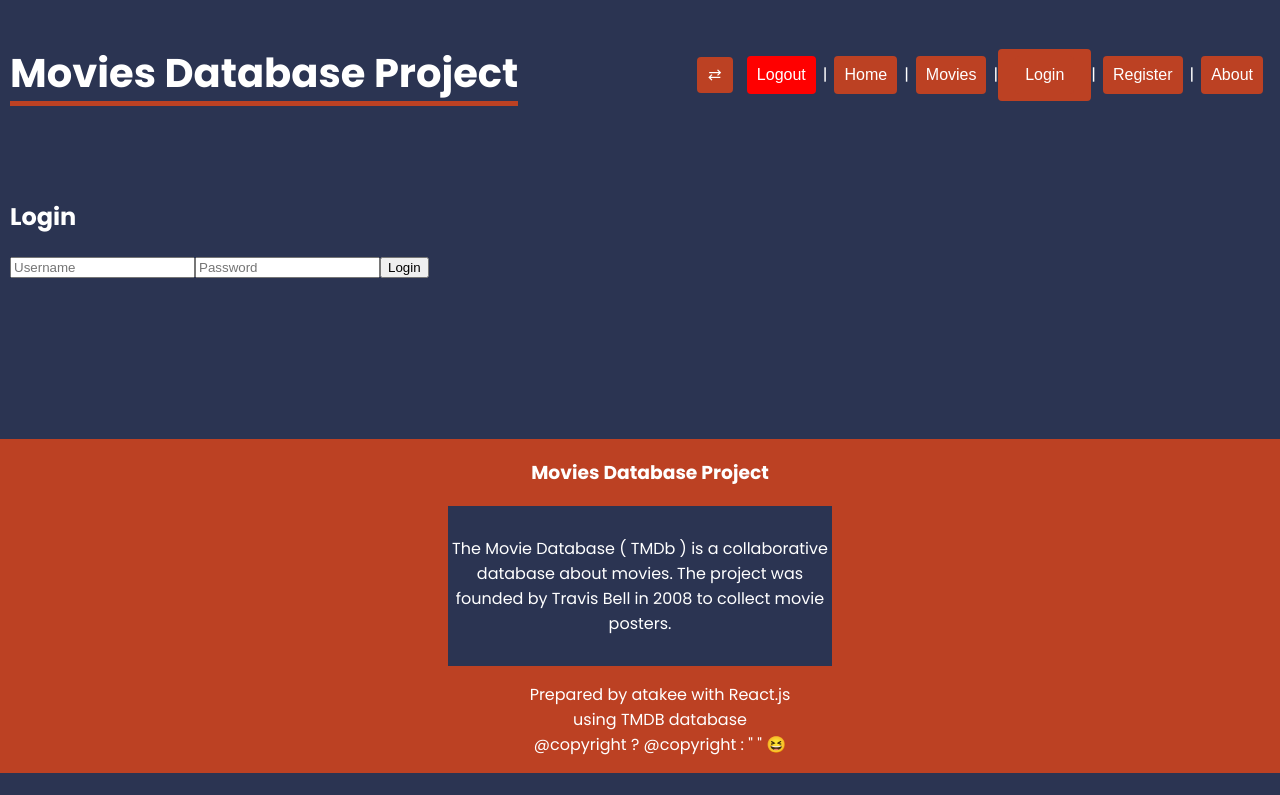
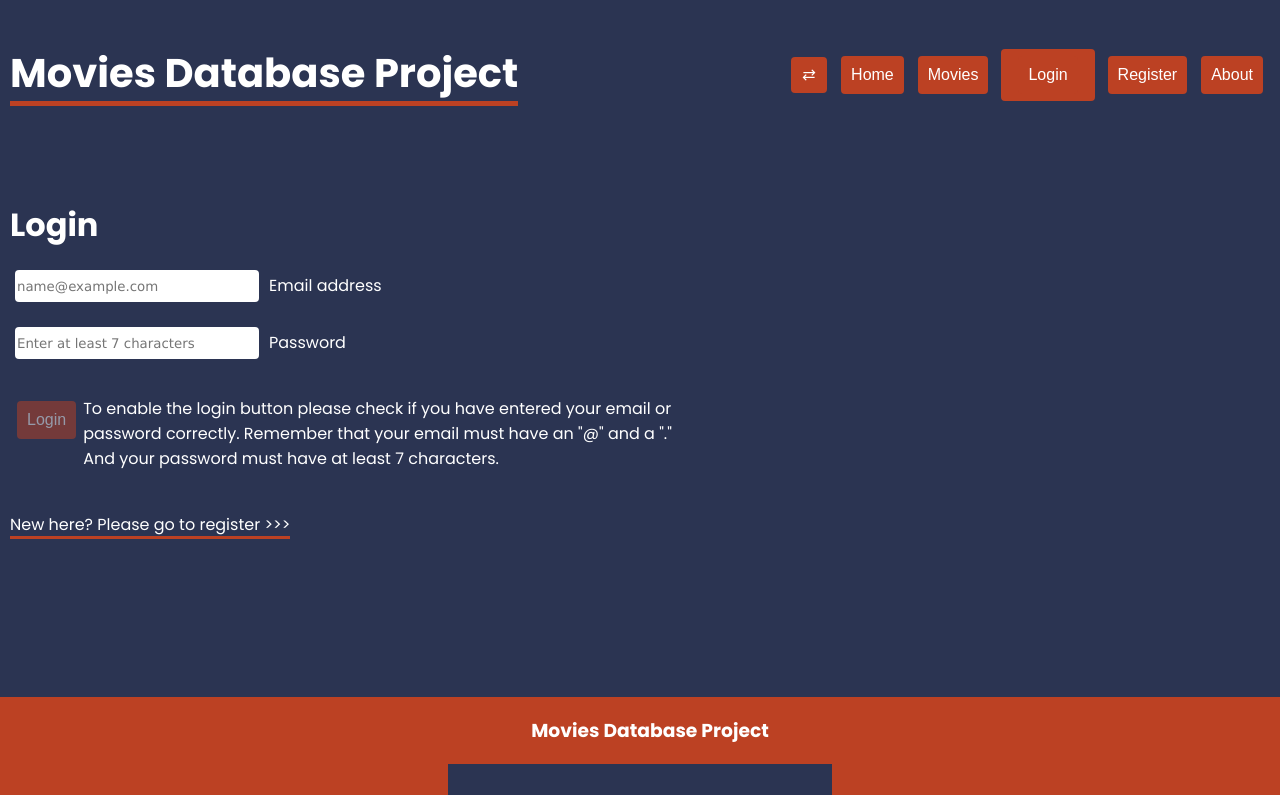
Before and after one commit to atakee72/movie-db, a React (Create React App) app: page /login in a window 1280 px wide. Shown: the top 795 px of the page. Built offline with nearby package versions, Linux system fonts and the light colour scheme; no server answers.

Commit message:
"Login and logout have been done with Firebase"

```diff
--- a/package.json
+++ b/package.json
@@ -13,6 +13,7 @@
     "bootstrap": "^5.2.3",
     "firebase": "^9.16.0",
     "react": "^18.2.0",
+    "react-bootstrap": "^2.7.0",
     "react-dom": "^18.2.0",
     "react-router-dom": "^6.6.2",
     "react-scripts": "5.0.1",
--- a/src/App.css
+++ b/src/App.css
@@ -69,3 +69,20 @@ nav {
 .imgAsLink {
   display: inline-block;
 }
+
+.disabledBtn {
+  opacity: 0.5
+}
+
+.inlineP {
+  display: inline-block;
+  width: 75vh;
+  margin-top: 2px;
+}
+
+.warning {
+  display: flex;
+  justify-content: flex-start;
+  align-items: flex-start;
+  margin-top: 10px;
+}
--- a/src/components/Navbar.js
+++ b/src/components/Navbar.js
@@ -22,40 +22,35 @@ function Navbar({ redTheme, setRedTheme }) {
       >
         <>sync_alt</>
       </Button>
-      {user ? (
+      {user && (
         <Button2 backgroundColor="red" onClick={logout}>
           Logout
         </Button2>
-      ) : (
-        <Button2 backgroundColor="green" onClick={login}>
-          Login
-        </Button2>
       )}{" "}
-      |
       <NavLink to="/">
         <Button>
           <span>Home</span>
         </Button>
       </NavLink>{" "}
-      |
       <NavLink to="movies">
         <Button>
           <span>Movies</span>
         </Button>
       </NavLink>{" "}
-      |
-      <NavLink to="login">
+
+      {user ? "" : (<NavLink to="login">
         <Button>
           <span>Login</span>
         </Button>
-      </NavLink>{" "}
-      |
-      <NavLink to="register">
-        <Button>
-          <span>Register</span>
-        </Button>
-      </NavLink>{" "}
-      |
+      </NavLink>)}{" "}
+
+      {!user && (
+        <NavLink to="register">
+          <Button>
+            <span>Register</span>
+          </Button>
+        </NavLink>
+      )}{" "}
       <NavLink to="about">
         <Button>
           <span>About</span>
--- a/src/pages/Login.js
+++ b/src/pages/Login.js
@@ -1,12 +1,105 @@
-import React from "react";
+import { useState } from "react";
+import { Button } from "../styles/Button.styles";
+import { useContext } from "react";
+import { AuthContext } from "../store/AuthContext";
+import FloatingLabel from "react-bootstrap/FloatingLabel";
+import Form from "react-bootstrap/Form";
+import { Link } from "react-router-dom";
 
 function Login() {
+  const [email, setEmail] = useState("");
+  const [password, setPassword] = useState("");
+  const { login } = useContext(AuthContext);
+
+  const handleEmail = (e) => {
+    const emailInput = e.target.value;
+    setEmail(emailInput);
+  };
+
+  const handlePassword = (event) => {
+    const passInput = event.target.value;
+    setPassword(passInput);
+  };
+
+  const handleLogin = () => {
+    login(email, password);
+  };
+
   return (
     <div>
-      <h2>Login</h2>
-      <input type="text" placeholder="Username" />
-      <input type="text" placeholder="Password" />
-      <button>Login</button>
+      <h1>Login</h1>
+      <div>
+        <>
+          <FloatingLabel
+            htmlFor="email"
+            controlId="floatingInput"
+            label="Email address"
+            className="mb-3"
+          >
+            <Form.Control
+              style={{
+                height: "30px",
+                borderRadius: "4px",
+                border: "none",
+                margin: "0 10px 0 5px",
+                fontFamily: "Verdana",
+                width: "30vh",
+              }}
+              name="email"
+              onChange={handleEmail}
+              type="email"
+              placeholder="name@example.com"
+            />
+          </FloatingLabel>
+          <br />
+          <FloatingLabel
+            htmlFor="password"
+            controlId="floatingPassword"
+            label="Password"
+          >
+            <Form.Control
+              style={{
+                height: "30px",
+                borderRadius: "4px",
+                border: "none",
+                margin: "0 10px 0 5px",
+                fontFamily: "Verdana",
+                width: "30vh",
+              }}
+              size="md"
+              name="password"
+              onChange={handlePassword}
+              type="password"
+              placeholder="Enter at least 7 characters"
+            />
+          </FloatingLabel>
+        </>
+        <br />
+        {email.includes("@") && email.includes(".") && password.length > 6 ? (
+          <div className="warning">
+            <Button onClick={handleLogin}>Login</Button>
+            <p className="inlineP">
+              {" "}
+              Please click login button. Your email and password are OK!
+            </p>
+          </div>
+        ) : (
+          <div
+            className="warning" /*style={{display: "flex", justifyContent: "flex-start", alignItems: "flex-start", marginTop:"10px"}}*/
+          >
+            <Button className="disabledBtn" disabled>
+              Login
+            </Button>
+            <p className="inlineP">
+              {" "}
+              To enable the login button please check if you have entered your email or password correctly. Remember that your email must have an "@" and a "." And your password must have at least 7 characters.{" "}
+            </p>{" "}
+            <br />
+          </div>
+        )}
+      </div>
+      <br />
+      <Link to="/register"><span>New here? Please go to register >>></span></Link>
     </div>
   );
 }
--- a/src/pages/Register.js
+++ b/src/pages/Register.js
@@ -2,6 +2,9 @@ import { useState } from "react";
 import { Button } from "../styles/Button.styles";
 import { useContext } from "react";
 import { AuthContext } from "../store/AuthContext";
+import FloatingLabel from "react-bootstrap/FloatingLabel";
+import Form from "react-bootstrap/Form";
+import { Link } from "react-router-dom";
 
 function Register() {
   const [email, setEmail] = useState("");
@@ -11,15 +14,11 @@ function Register() {
   const handleEmail = (e) => {
     const emailInput = e.target.value;
     setEmail(emailInput);
-    // emailInput.includes("@" && ".") ? setEmail(emailInput) : alert("What you have entered is not an email address.")
   };
 
   const handlePassword = (event) => {
     const passInput = event.target.value;
     setPassword(passInput);
-    // passInput?.length > 7
-    //   ? setPassword(passInput)
-    //   : alert("Your password must have more than 7 characters.");
   };
 
   const handleRegister = () => {
@@ -30,25 +29,78 @@ function Register() {
     <div>
       <h1>Register</h1>
       <div>
-        {" "}
-        <label htmlFor="email">E-mail </label>
-        <input
-          type="email"
-          name="email"
-          id="email"
-          onChange={handleEmail}
-        />{" "}
+        <>
+          <FloatingLabel
+            htmlFor="email"
+            controlId="floatingInput"
+            label="Email address"
+            className="mb-3"
+          >
+            <Form.Control
+              style={{
+                height: "30px",
+                borderRadius: "4px",
+                border: "none",
+                margin: "0 10px 0 5px",
+                fontFamily: "Verdana",
+                width: "30vh",
+              }}
+              name="email"
+              onChange={handleEmail}
+              type="email"
+              placeholder="name@example.com"
+            />
+          </FloatingLabel>
+          <br />
+          <FloatingLabel
+            htmlFor="password"
+            controlId="floatingPassword"
+            label="Password"
+          >
+            <Form.Control
+              style={{
+                height: "30px",
+                borderRadius: "4px",
+                border: "none",
+                margin: "0 10px 0 5px",
+                fontFamily: "Verdana",
+                width: "30vh",
+              }}
+              size="md"
+              name="password"
+              onChange={handlePassword}
+              type="password"
+              placeholder="Enter at least 7 characters"
+            />
+          </FloatingLabel>
+        </>
         <br />
-        <label htmlFor="password">Password </label>
-        <input
-          type="password"
-          name="password"
-          id="password"
-          onChange={handlePassword}
-        />{" "}
-        <br />
-        <Button onClick={handleRegister}>Register</Button>
+        {email.includes("@") && email.includes(".") && password.length > 6 ? (
+          <div className="warning">
+            <Button onClick={handleRegister}>Register</Button>
+            <p className="inlineP">
+              {" "}
+              Please click register button. Your email and password are OK!
+            </p>
+          </div>
+        ) : (
+          <div
+            className="warning" /*style={{display: "flex", justifyContent: "flex-start", alignItems: "flex-start", marginTop:"10px"}}*/
+          >
+            <Button className="disabledBtn" disabled>
+              Register
+            </Button>
+            <p className="inlineP">
+              {" "}
+              To enable the register button please check your email or password.
+              Your email must have an "@" and a "." And your password must have at least 7 characters.{" "}
+            </p>{" "}
+            <br />
+          </div>
+        )}
       </div>
+      <br />
+      <Link to="/login"><span>Already have an account? Please go to login >>></span></Link>
     </div>
   );
 }
--- a/src/routes/ProtectedRoute.js
+++ b/src/routes/ProtectedRoute.js
@@ -8,7 +8,7 @@ import { AuthContext } from "../store/AuthContext";
 function ProtectedRoute({ children }) {
   console.log("children of the protected :>> ", children);
 
-  const { user } = useContext(AuthContext);
+  const { user, loader } = useContext(AuthContext);
 
   //Option 1 (with internal variable):
   // const isUser = user ? true : false;
@@ -17,9 +17,9 @@ function ProtectedRoute({ children }) {
   // const isUser = isAuth(user);
 
   //Option 3 (with a custom (own) hook):
-  const isUser = useIsAuth(); // no need to pass the "user" variable, it already takes it elsewhere..
+  const isUser = useIsAuth(); // no need to pass the "user" variable, it already takes it (from) elsewhere..
 
-  return <>{isUser ? children : <Navigate to="/" />}</>;
+  return <>{loader ? <p>...loading...</p> : isUser ? children : <Navigate to="/" />}</>;    //Eğer login veya logout süreci devam ediyor ise, sadece ...loading...'i göster, eğer o süreçler bitmişse, yine (de) kontrol et user var mı yok mu diye ve varsa "children"e girmeye izin ver, yoksa homepage'e yönlendir.
 }
 
 export default ProtectedRoute;
--- a/src/store/AuthContext.js
+++ b/src/store/AuthContext.js
@@ -1,6 +1,11 @@
-import { createContext, useState } from "react";
+import { createContext, useEffect, useState } from "react";
 import { useNavigate } from "react-router-dom";
-import { createUserWithEmailAndPassword } from "firebase/auth";
+import {
+  createUserWithEmailAndPassword,
+  signInWithEmailAndPassword,
+  onAuthStateChanged,
+  signOut,
+} from "firebase/auth";
 import { auth } from "../config/firebaseConfig";
 
 // Create context
@@ -10,40 +15,93 @@ export const AuthContext = createContext();
 // Create the store
 
 export const AuthContextProvider = (props) => {
-  const [user, setUser] = useState({});
+  const [user, setUser] = useState(null);
+  const [loader, setLoader] = useState(true);
   const redirectTo = useNavigate();
 
   const register = async (email, password) => {
     console.log("email, password :>> ", email, password);
     try {
-      const userCredential = await createUserWithEmailAndPassword(auth,
+      const userCredential = await createUserWithEmailAndPassword(
+        auth,
         email,
         password
       );
       const user = userCredential.user;
-      console.log('user', user)
-      setUser(userCredential.user)
+      console.log("user", user);
+      setUser(userCredential.user);
     } catch (error) {
-      alert('register error :>> ', error);
+      // alert("register error :>> ", error);
       const errorCode = error.code;
       const errorMessage = error.message;
+      if (errorCode === "auth/email-already-in-use") {
+        alert("You already have an account.");
+      }
     }
   };
 
-  const login = () => {
-    setUser({
-      name: "Fynni",
+  const login = async (email, password) => {
+    console.log("email, password (login) >>", email, password);
+    try {
+      const userCredential = await signInWithEmailAndPassword(
+        auth,
+        email,
+        password
+      );
+      const userInfo = userCredential.user;
+      setUser(userInfo);
+      console.log("returning userInfo", userInfo);
+    } catch (error) {
+      // alert("register error :>> ", error);
+      const errorCode = error.code;
+      const errorMessage = error.message;
+      if (errorCode === "auth/user-not-found") {
+        alert("User not found");
+      } else if (errorCode === "auth/wrong-password") {
+        alert("Wrong password");
+      }
+    } // redirectTo("/");
+  };
+
+  const checkUserStatus = () => {
+    onAuthStateChanged(auth, (user) => {
+      if (user) {
+        const uid = user.uid;
+        console.log("User has logged in :>> ", uid);
+        setUser(user);
+        setLoader(false);
+      } else {
+        // User is signed out
+        console.log("User has logged out");
+        setUser(null);
+        setLoader(false);
+      }
     });
+  };
+
+  const logout = () => {
+    signOut(auth)
+      .then(() => {
+        // Sign-out successful.
+        console.log("Logout successful!");
+        setUser(null);
+      })
+      .catch((error) => {
+        // An error occured
+        console.log(
+          "An error occured while logging out. You may not be logged out. Please check!"
+        );
+      });
+
     redirectTo("/");
   };
 
-  const logout = () => {
-    setUser(null);
-    redirectTo("/");
-  };
+  useEffect(() => {
+    checkUserStatus();
+  }, []);
 
   return (
-    <AuthContext.Provider value={{ user, login, logout, register }}>
+    <AuthContext.Provider value={{ user, login, logout, register, loader }}>
       {props.children}
     </AuthContext.Provider>
   );
--- a/src/styles/Globalstyle.styles.js
+++ b/src/styles/Globalstyle.styles.js
@@ -32,6 +32,7 @@ nav h1 {
       props.theme.colors.secondary ? props.theme.colors.secondary : "#bc4123"};
     padding: 0 10px 0 10px;
     border-radius: 4px;
+    margin: 6px 6px
   }
 
 a {
```
Also changed, not shown: 1 other file (tests, documents, lock files or other folders).
